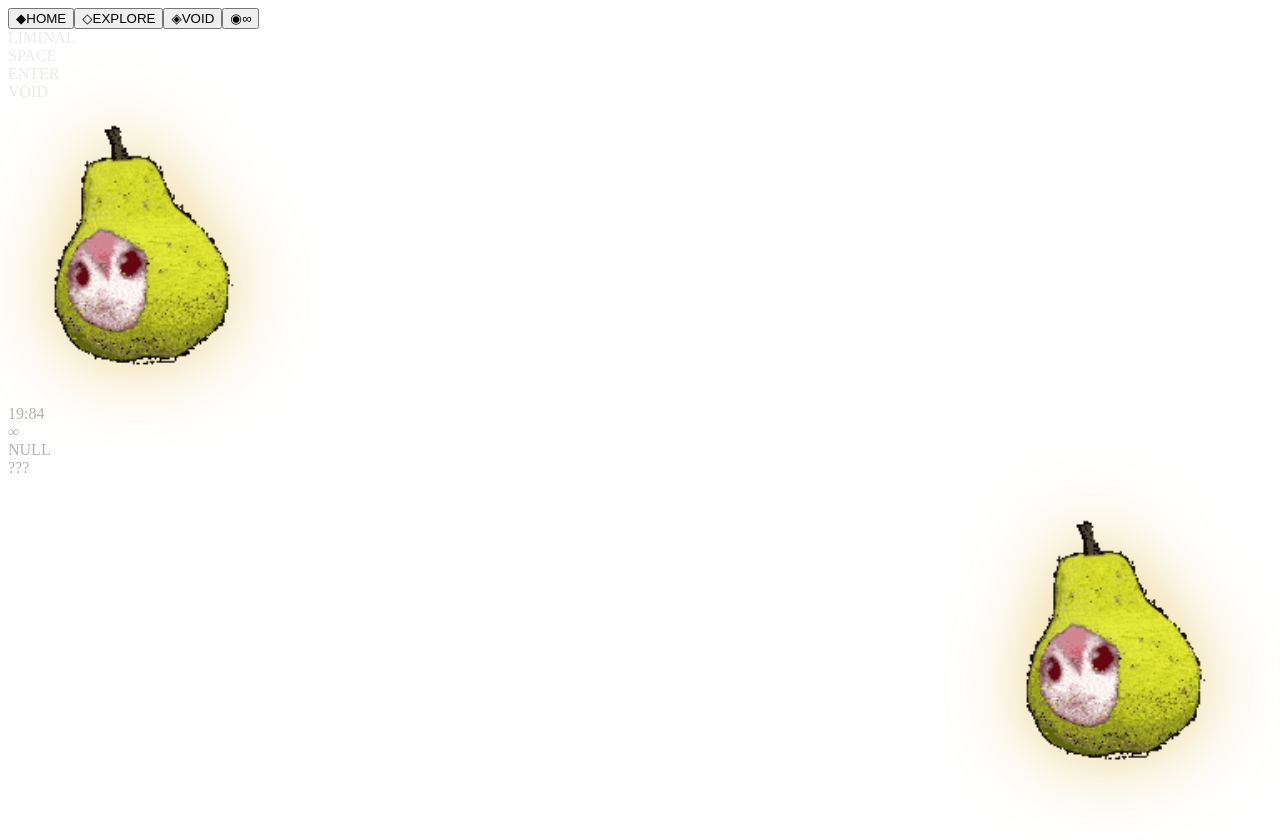
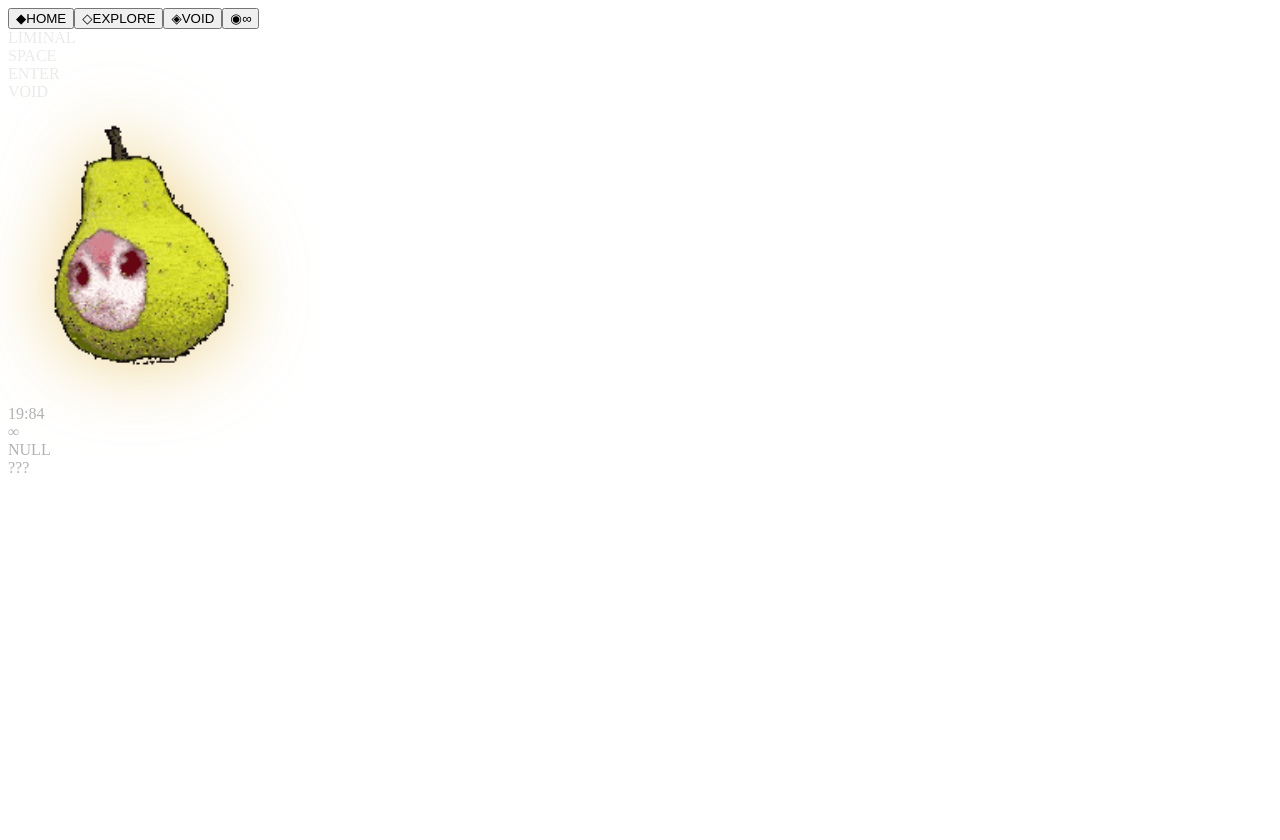
Before and after one commit to SynAeri/Playcrowd, a Next.js app: page / in a window 1280 px wide. Shown: the top 840 px of the page. Built offline with nearby package versions, Linux system fonts and the light colour scheme.

Commit message:
Very high risk of error

```diff
--- a/app/page.tsx
+++ b/app/page.tsx
@@ -117,11 +117,6 @@ export default function Home() {
         <TetoPear />
       </div>
 
-      {/* Bottom-right Teto pear */}
-      <div style={{ position: 'fixed', bottom: 0, right: 0, zIndex: 10 }}>
-        <TetoPear />
-      </div>
-
       {/* Abstract grid background */}
       <div className="grid-overlay"></div>
 
```
